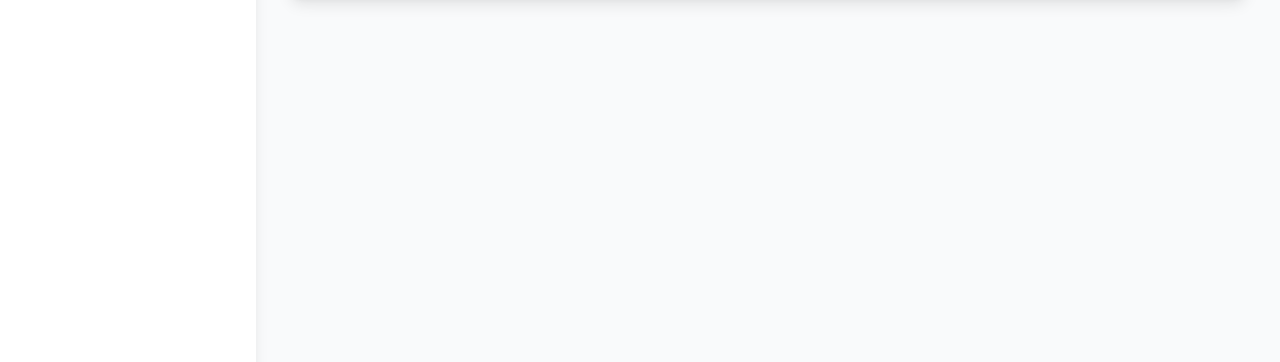
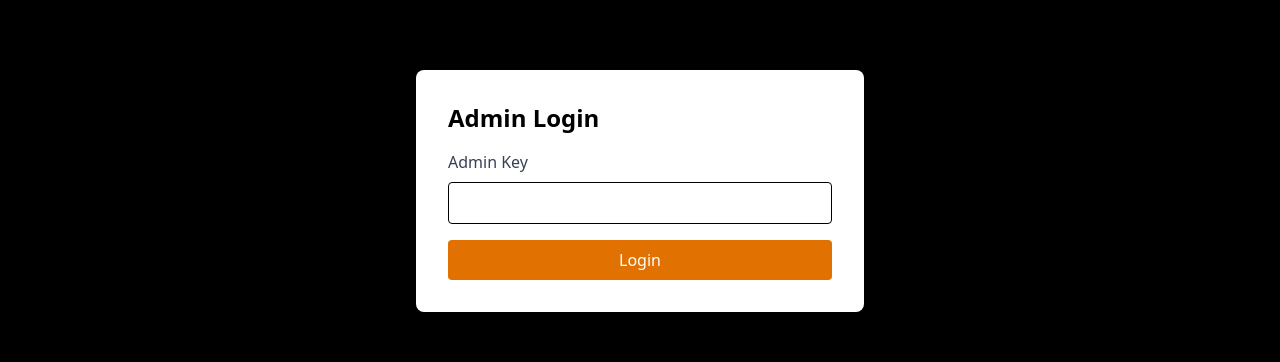
Before and after one commit to Utkarsh-Sorathia/NKYM-Frontend, a React (Vite) app: page /admin/dashboard in a window 1280 px wide. Shown: the part 209-571 px from the top of the page. Built offline with nearby package versions, Linux system fonts and the light colour scheme; no server answers.

Commit message:
Added admin route protection

```diff
--- a/src/Components/Admin/AdminDashboard.tsx
+++ b/src/Components/Admin/AdminDashboard.tsx
@@ -3,10 +3,16 @@ import { useState } from "react";
 import Sidebar from "./SideBar";
 import GalleryPage from "./Gallery/GalleryPage";
 import EventsPage from "./Events/EventsPage";
+import LoginDialog from "./LoginDialog";
 
 // Responsive Admin Dashboard Layout
 const AdminDashboard: React.FC = () => {
   const [active, setActive] = useState<"gallery" | "events">("gallery");
+  const [isAuthenticated, setIsAuthenticated] = useState(false);
+
+  if (!isAuthenticated) {
+    return <LoginDialog onSuccess={() => setIsAuthenticated(true)} />;
+  }
 
   return (
     <div className="min-h-screen bg-gray-50 flex">
--- /dev/null
+++ b/src/Components/Admin/LoginDialog.tsx
@@ -0,0 +1,61 @@
+import { useState } from "react";
+import axios from "axios";
+
+type LoginDialogProps = {
+  onSuccess: () => void;
+};
+
+const LoginDialog: React.FC<LoginDialogProps> = ({ onSuccess }) => {
+  const [key, setKey] = useState("");
+  const [error, setError] = useState("");
+
+  const handleSubmit = async (e: React.FormEvent) => {
+    e.preventDefault();
+    setError("");
+
+    try {
+      // Use POST and send the adminKey in the body
+      const response = await axios.post(
+        `${import.meta.env.VITE_APP_BACKEND_URL}/api/verify-admin`,
+        { adminKey: key }
+      );
+
+      if (response.data.valid) {
+        onSuccess();
+      } else {
+        setError("Invalid admin key");
+      }
+    } catch (err) {
+      setError("Error verifying admin key");
+    }
+  };
+
+  return (
+    <div className="fixed inset-0 bg-black bg-opacity-50 flex items-center justify-center z-50">
+      <div className="bg-white p-8 rounded-lg shadow-lg max-w-md w-full">
+        <h2 className="text-2xl font-bold mb-4">Admin Login</h2>
+        <form onSubmit={handleSubmit}>
+          <div className="mb-4">
+            <label className="block text-gray-700 mb-2">Admin Key</label>
+            <input
+              type="password"
+              value={key}
+              onChange={(e) => setKey(e.target.value)}
+              className="w-full px-3 py-2 border rounded"
+              required
+            />
+          </div>
+          {error && <p className="text-red-500 mb-4">{error}</p>}
+          <button
+            type="submit"
+            className="w-full bg-amber-600 text-white py-2 rounded hover:bg-amber-700"
+          >
+            Login
+          </button>
+        </form>
+      </div>
+    </div>
+  );
+};
+
+export default LoginDialog;
```
